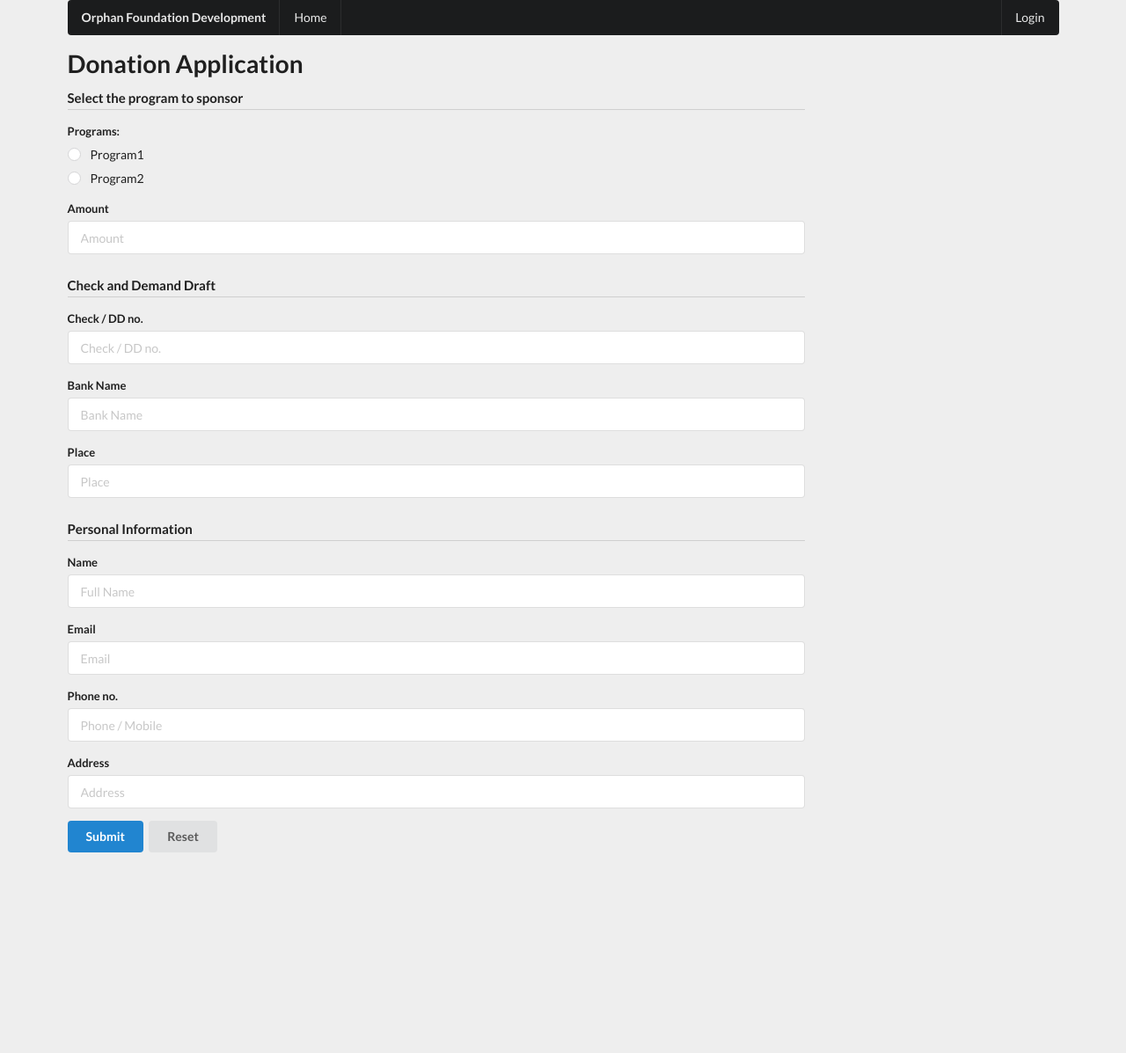
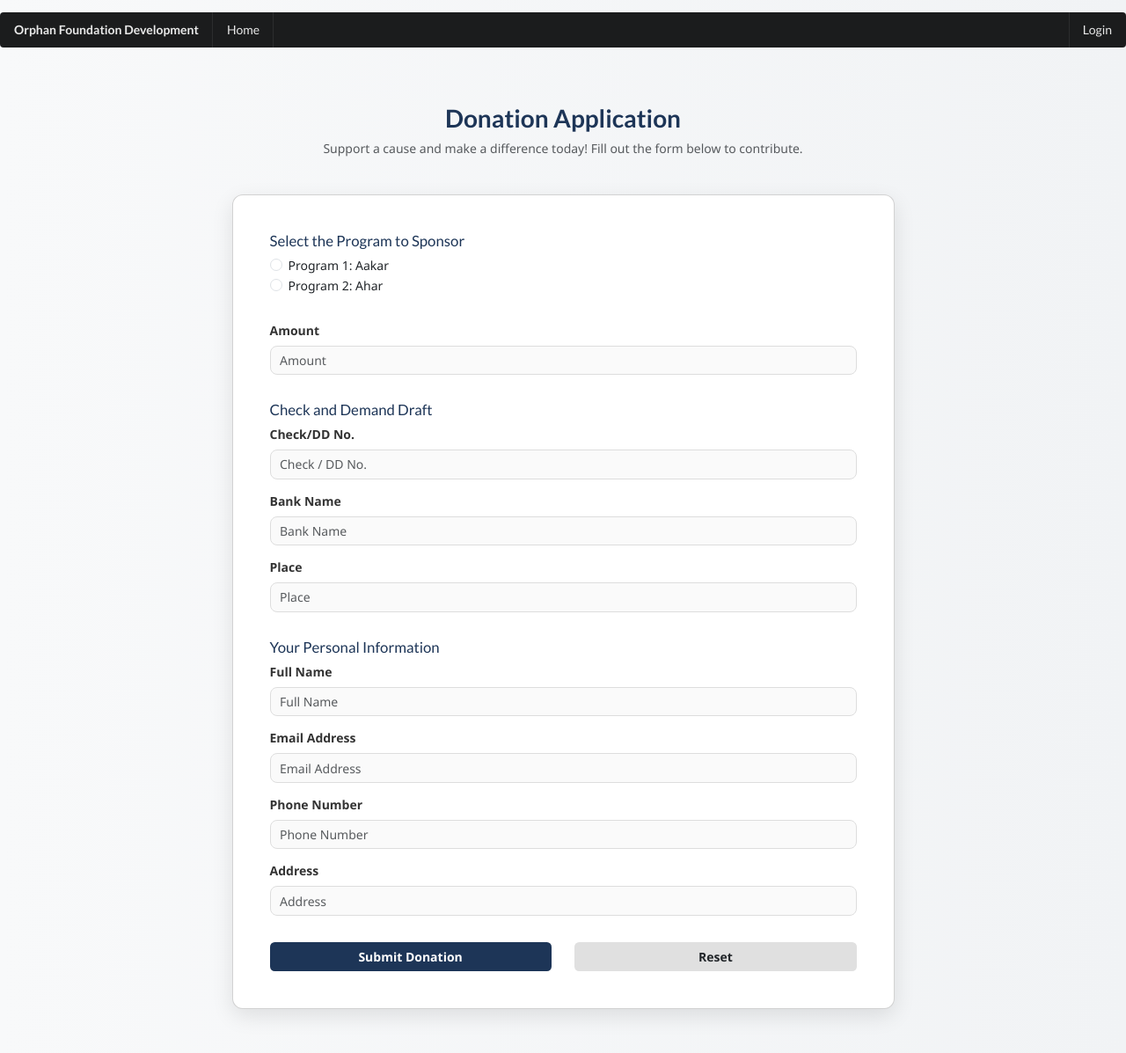
Before and after one commit to lakmini77/SEP.4, a PHP site: page /donation-form.php in a window 1280 px wide. Shown: the whole page at 88% size. Before the commit the page ends 969 px from the top, so only its background shows below. Run offline with PHP 8.4, Linux system fonts and the light colour scheme.

Commit message:
Update donation-form.php
v1.Donation_form

```diff
--- a/donation-form.php
+++ b/donation-form.php
@@ -1,20 +1,140 @@
 <?php include './components/header.php'; ?>
 
-    <div class="ui container">
+<!DOCTYPE html>
+<html lang="en">
+<head>
+  <meta charset="UTF-8">
+  <meta name="viewport" content="width=device-width, initial-scale=1">
+  <title>Donation Application</title>
 
-        <!-- Top Navigation Bar -->
+  <!-- Bootstrap & Icons -->
+  <link href="https://cdn.jsdelivr.net/npm/bootstrap@5.3.3/dist/css/bootstrap.min.css" rel="stylesheet">
+  <link href="https://cdn.jsdelivr.net/npm/bootstrap-icons/font/bootstrap-icons.css" rel="stylesheet">
+
+  <style>
+    body {
+      background: linear-gradient(to right, #f8f9fa, #f1f3f5);
+      font-family: 'Segoe UI', sans-serif;
+    }
+
+    .donation-container {
+      padding: 50px 0;
+    }
+
+    .donation-card {
+      border-radius: 12px;
+      box-shadow: 0 8px 24px rgba(0, 0, 0, 0.1);
+      overflow: hidden;
+    }
+
+    .donation-form-header {
+      font-size: 2rem;
+      font-weight: 600;
+      color: #1d3557;
+    }
+
+    .form-label {
+      font-weight: 600;
+      color: #333;
+    }
+
+    .form-control {
+      border-radius: 8px;
+      box-shadow: none;
+      border: 1px solid #ddd;
+    }
+
+    .form-control:focus {
+      border-color: #1d3557;
+    }
+
+    .submit-btn {
+      background-color: #1d3557;
+      color: white;
+      font-weight: bold;
+      transition: background-color 0.3s ease;
+    }
+
+    .submit-btn:hover {
+      background-color: #1a2a3a;
+    }
+
+    .reset-btn {
+      background-color: #e0e0e0;
+      font-weight: bold;
+      transition: background-color 0.3s ease;
+    }
+
+    .reset-btn:hover {
+      background-color: #c1c1c1;
+    }
+
+    .form-section {
+      margin-bottom: 30px;
+    }
+
+    .form-section h5 {
+      color: #1d3557;
+      font-size: 1.2rem;
+    }
+
+    .form-section .form-control {
+      background-color: #fafafa;
+    }
+
+    .form-check-label {
+      font-weight: 500;
+    }
+
+    .card-body {
+      padding: 3rem;
+    }
+
+    .donation-header {
+      margin-bottom: 30px;
+    }
+
+    .card-body .btn {
+      width: 48%;
+    }
+
+    @media (max-width: 768px) {
+      .donation-card {
+        margin-top: 30px;
+      }
+
+      .donation-header h1 {
+        font-size: 1.5rem;
+      }
+
+      .donation-header p {
+        font-size: 0.9rem;
+      }
+
+      .card-body {
+        padding: 1.5rem;
+      }
+    }
+  </style>
+</head>
+
+<body>
+
 <?php include './components/top-menu.php'; ?>
 
-        <!-- BODY Content -->
-        <div class="ui grid">
+<div class="container donation-container">
 
+  <div class="donation-header text-center mb-5">
+    <h1 class="donation-form-header">Donation Application</h1>
+    <p class="text-muted">Support a cause and make a difference today! Fill out the form below to contribute.</p>
+  </div>
 
-            <!-- right content -->
-            <div class="twelve wide column">
-                <h1>Donation Application</h1>
-
+  <!-- Donation Form -->
+  <div class="row justify-content-center">
+    <div class="col-lg-8 col-md-10">
+      <div class="card donation-card">
+        <div class="card-body">
           <?php
-
           if(isset($_POST['submit_donation'])) {
             $program = $_POST['program'];
             $amount = $_POST['amount'];
@@ -30,85 +150,81 @@
                     VALUES ('$program', '$amount', '$checkno', '$bank_name', '$place', '$name', '$email', '$phone', '$address')";
 
             if ($conn->query($sql) === TRUE) {
-                        echo "<script> alert('Successfully Donation form Submitted'); </script>";
+                echo "<script> alert('Donation form submitted successfully!'); </script>";
             } else {
-                        echo "<script> alert('Error in Insertion'); </script>";
+                echo "<script> alert('Error submitting the form. Please try again.'); </script>";
             }
 
             $conn->close();
-
-
           }
-
           ?>
 
-                <form action="<?php $_PHP_SELF ?>" method="post" class="ui form">
+          <form action="<?php $_PHP_SELF ?>" method="post">
 
-                    <h4 class="ui dividing header">Select the program to sponsor</h4>
-                    <div class="grouped fields">
-                        <label for="program">Programs: </label>
-                        <div class="field">
-                          <div class="ui radio checkbox">
-                            <input type="radio" name="program" tabindex="0" class="hidden" id="aakar" value="Aakar">
-                            <label for="aakar">Program1</label>
+            <!-- Program Selection -->
+            <div class="form-section">
+              <h5>Select the Program to Sponsor</h5>
+              <div class="form-check">
+                <input type="radio" class="form-check-input" id="aakar" name="program" value="Aakar" required>
+                <label class="form-check-label" for="aakar">Program 1: Aakar</label>
               </div>
-                        </div>
-                        <div class="field">
-                          <div class="ui radio checkbox">
-                            <input type="radio" name="program" tabindex="0" class="hidden" id="ahar" value="Ahar">
-                            <label for="ahar">Program2</label>
+              <div class="form-check">
+                <input type="radio" class="form-check-input" id="ahar" name="program" value="Ahar" required>
+                <label class="form-check-label" for="ahar">Program 2: Ahar</label>
               </div>
             </div>
 
-
+            <!-- Donation Amount -->
+            <div class="form-section">
+              <label for="amount" class="form-label">Amount</label>
+              <input type="number" class="form-control" name="amount" placeholder="Amount" min="1" required>
             </div>
 
-                    <div class="field">
-                      <label>Amount</label>
-                      <input type="number" name="amount" min="1" placeholder="Amount" required>
+            <!-- Check and DD Details -->
+            <div class="form-section">
+              <h5>Check and Demand Draft</h5>
+              <label for="check" class="form-label">Check/DD No.</label>
+              <input type="text" class="form-control" name="check" placeholder="Check / DD No." required>
+
+              <label for="bank_name" class="form-label mt-3">Bank Name</label>
+              <input type="text" class="form-control" name="bank_name" placeholder="Bank Name" required>
+
+              <label for="place" class="form-label mt-3">Place</label>
+              <input type="text" class="form-control" name="place" placeholder="Place" required>
             </div>
 
-                    <h4 class="ui dividing header">Check and Demand Draft</h4>
-                    <div class="field">
-                      <label>Check / DD no.</label>
-                      <input type="text" name="check" placeholder="Check / DD no." required>
-                    </div>
-                    <div class="field">
-                      <label>Bank Name</label>
-                      <input type="text" name="bank_name" placeholder="Bank Name" required>
-                    </div>
-                    <div class="field">
-                      <label>Place</label>
-                      <input type="text" name="place" placeholder="Place" required>
+            <!-- Personal Information -->
+            <div class="form-section">
+              <h5>Your Personal Information</h5>
+              <label for="name" class="form-label">Full Name</label>
+              <input type="text" class="form-control" name="name" placeholder="Full Name" required>
+
+              <label for="email" class="form-label mt-3">Email Address</label>
+              <input type="email" class="form-control" name="email" placeholder="Email Address" required>
+
+              <label for="phone" class="form-label mt-3">Phone Number</label>
+              <input type="tel" class="form-control" name="phone" placeholder="Phone Number" required>
+
+              <label for="address" class="form-label mt-3">Address</label>
+              <input type="text" class="form-control" name="address" placeholder="Address" required>
             </div>
 
-                    <h4 class="ui dividing header">Personal Information</h4>
-                    <div class="field">
-                        <label>Name</label>
-                        <input type="text" name="name" placeholder="Full Name" required>
+            <!-- Form Buttons -->
+            <div class="d-flex justify-content-between mt-4">
+              <button type="submit" name="submit_donation" class="btn submit-btn">Submit Donation</button>
+              <button type="reset" class="btn reset-btn">Reset</button>
             </div>
-                    <div class="field">
-                        <label>Email</label>
-                        <input type="email" name="email" placeholder="Email" required>
-                    </div>
-                    <div class="field">
-                        <label>Phone no.</label>
-                        <input type="tel" name="phone" placeholder="Phone / Mobile" required>
-                    </div>
-                    <div class="field">
-                        <label>Address</label>
-                        <input type="text" name="address" placeholder="Address" required>
-                    </div>
-                    <button name="submit_donation" class="ui primary button" type="submit">Submit</button>
-                    <button class="ui button" type="reset">Reset</button>
-
 
           </form>
-
-                <span class="p-20"></span>
+        </div>
+      </div>
     </div>
   </div>
 
 </div>
 
 <?php include './components/footer.php'; ?>
+
+<script src="https://cdn.jsdelivr.net/npm/bootstrap@5.3.3/dist/js/bootstrap.bundle.min.js"></script>
+</body>
+</html>
```
Lines whose indentation alone changed are shown as unchanged.
